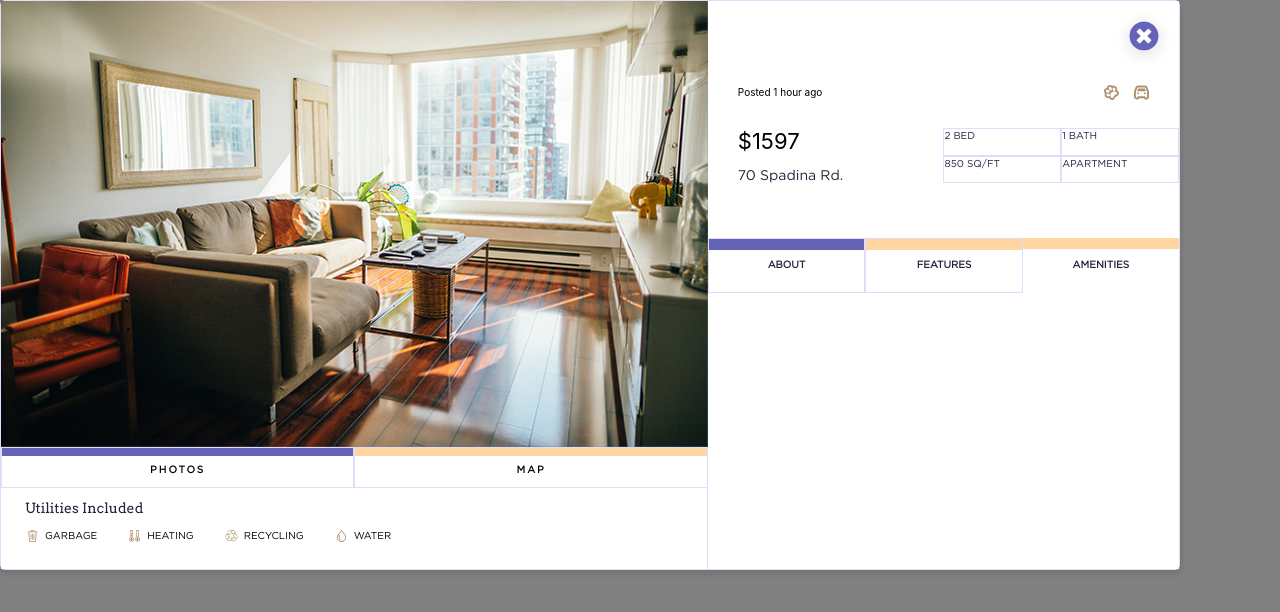
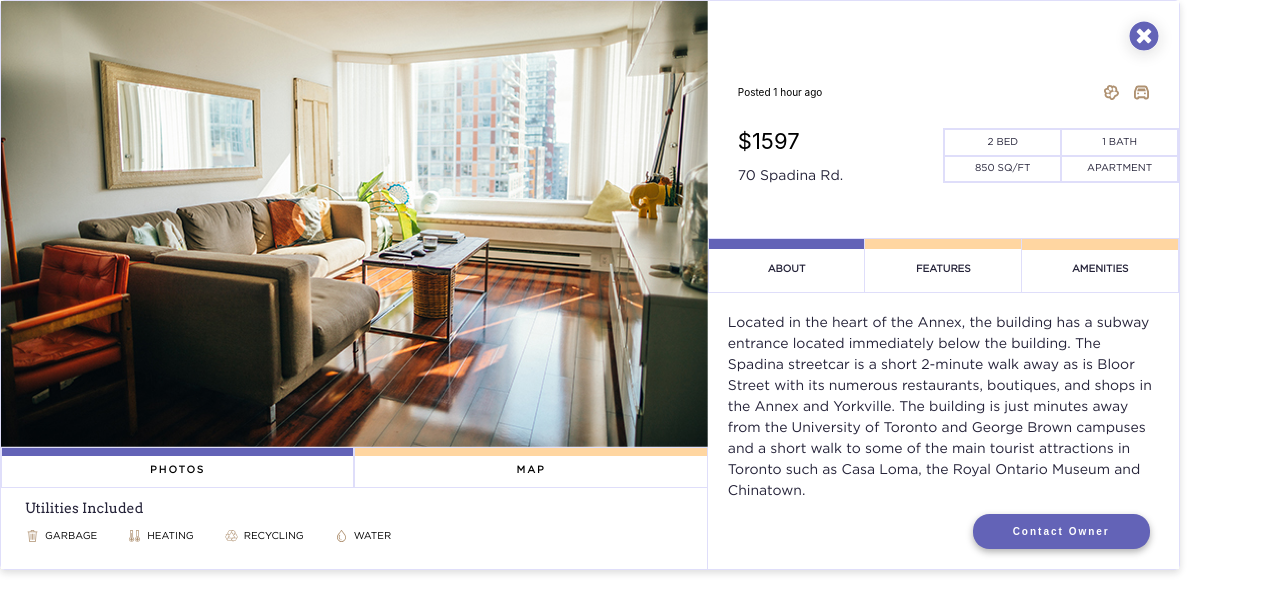
Before and after one commit to JuanTValdez/Living-in-the-Six, a React (Create React App) app: page / in a window 1280 px wide. Shown: the top 612 px of the page. Built offline with nearby package versions, Linux system fonts and the light colour scheme.

Commit message:
corrected border size of homedetails class

```diff
--- a/src/components/ViewDetails.js
+++ b/src/components/ViewDetails.js
@@ -71,6 +71,23 @@ export default function ViewDetails() {
 						<span className='tab tab2 font-size-10'>Features</span>
 						<span className='tab tab3 font-size-10'>Amenities</span>
 					</div>
+
+					<div className='details-wrapper'>
+						<p className='font-size-14'>
+							Located in the heart of the Annex, the building has a subway
+							entrance located immediately below the building. The Spadina
+							streetcar is a short 2-minute walk away as is Bloor Street with
+							its numerous restaurants, boutiques, and shops in the Annex and
+							Yorkville. The building is just minutes away from the University
+							of Toronto and George Brown campuses and a short walk to some of
+							the main tourist attractions in Toronto such as Casa Loma, the
+							Royal Ontario Museum and Chinatown.
+						</p>
+					</div>
+
+					<button className='iris-btn details-btn font-size-10'>
+						Contact Owner
+					</button>
 				</div>
 			</div>
 		</div>
--- a/src/styles/ViewDetails.css
+++ b/src/styles/ViewDetails.css
@@ -1,9 +1,3 @@
-body {
-  /* Temporary  */
-  background-color: grey;
-
-}
-
 .details-container {
   width: 1180px;
   height: 570px;
@@ -167,7 +161,6 @@ body {
   grid-column: 1/2;
   grid-row: 3/4;
   align-items: center;
-  /* margin: auto 0; */
 
 }
 
@@ -194,6 +187,8 @@ body {
   grid-column: 3/5;
   grid-row: 3/4;
 
+  border: 0.5px solid var(--light-periwinkle);
+
   & :first-child {
     grid-column: 1/2;
     grid-row: 1/2;
@@ -210,7 +205,6 @@ body {
     grid-column: 1/2;
     grid-row: 2/3;
 
-
   }
 
   & :nth-child(4) {
@@ -220,15 +214,17 @@ body {
   }
 
   & :nth-child(n) {
-    display: block;
+    display: flex;
+    justify-content: center;
+    align-items: center;
     font-size: 1rem;
     font-family: 'Gotham-Book';
     text-transform: uppercase;
     line-height: 1.5;
     color: var(--dark);
-    /* margin: auto auto; */
+    border: 0.5px solid var(--light-periwinkle);
 
-    border: 1px solid var(--light-periwinkle)
+
   }
 }
 
@@ -237,8 +233,6 @@ body {
   justify-content: space-around;
   grid-column: 1/5;
   grid-row: 5/6;
-
-
   & .tab {
     display: flex;
     justify-content: center;
@@ -247,20 +241,45 @@ body {
     font-family: "Gotham-Book";
     font-weight: bold;
     text-transform: uppercase;
+    padding-top: 0.8rem;
     color: var(--dark);
   }
 
   & .tab1 {
     border: 1px solid var(--light-periwinkle);
-    background: linear-gradient(180deg, var(--iris) 20%, var(--white) 20%);
+    background: linear-gradient(180deg, var(--iris) 18%, var(--white) 18%);
   }
 
   & .tab2 {
-    border: 1px  solid var(--light-periwinkle);
-    background: linear-gradient(180deg, var(--light-peach) 20%, var(--white) 20%);
+    border-top: 1px solid var(--light-periwinkle);
+    border-bottom: 1px solid var(--light-periwinkle);
+    background: linear-gradient(180deg, var(--light-peach) 18%, var(--white) 18%);
   }
 
   & .tab3 {
-    background: linear-gradient(180deg, var(--light-peach) 20%, var(--white) 20%);
+    border: 1px solid var(--light-periwinkle);
+    background: linear-gradient(180deg, var(--light-peach) 20%, var(--white) 18%);
   }
 }
+
+.details-wrapper {
+  grid-column: 1/5;
+  grid-row: 6/10;
+  padding: 2rem;
+
+  & p {
+    font-family: "Gotham-Book";
+    line-height: 1.5;
+
+    color: var(--dark);
+  }
+}
+
+.details-btn {
+  grid-column: 3/5;
+  grid-row: 10/11;
+  width: 75%;
+  margin: 0 auto;
+  color: var(--white);
+
+}
```
